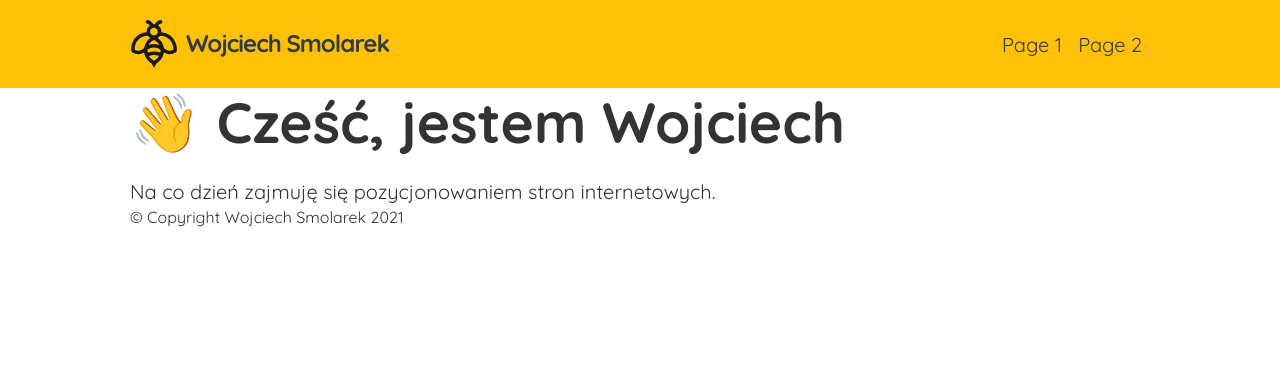
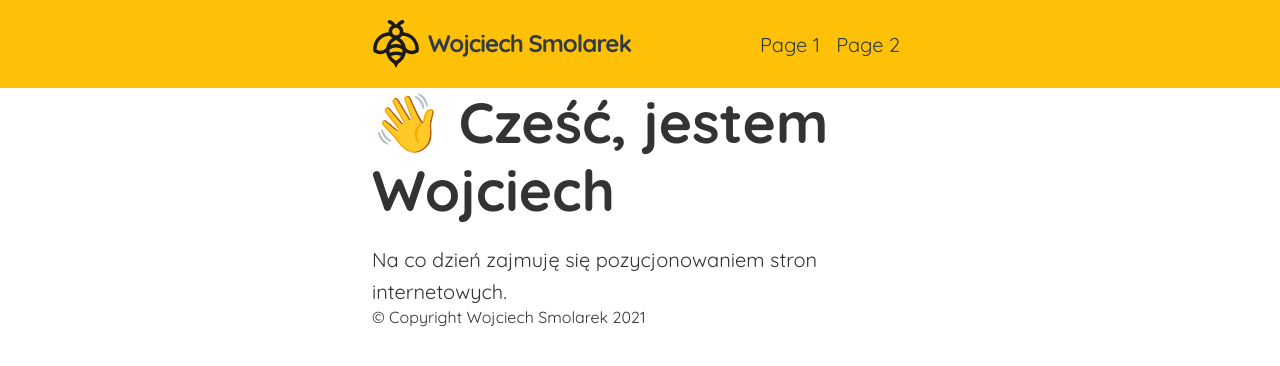
Before and after one commit to wojciechsmolarek/secret.js, a Gatsby site: page / in a window 1280 px wide. Built offline with nearby package versions, Linux system fonts and the light colour scheme; Gatsby itself is replaced by a stand-in of ours.

Commit message:
basic changes

```diff
--- a/src/components/Header.js
+++ b/src/components/Header.js
@@ -2,7 +2,7 @@ import React from "react";
 import PropTypes from "prop-types";
 import { Link } from "gatsby";
 
-import { Nav, Icon } from ".";
+import { Nav, Icon, Hero } from ".";
 
 const Header = ({ title }) => {
 	return (
--- /dev/null
+++ b/src/components/Hero.js
@@ -0,0 +1,12 @@
+import React, { Component } from "react";
+
+const Hero = () => {
+	return (
+    <div className="container rhythm">
+      <h1>👋 Cześć, jestem Wojciech</h1>
+      <p>Na co dzień zajmuję się pozycjonowaniem stron.</p>
+    </div>
+	);
+};
+
+export default Hero;
--- a/src/components/index.js
+++ b/src/components/index.js
@@ -1,4 +1,5 @@
 export { default as Footer } from "./Footer";
 export { default as Header } from "./Header";
 export { default as Nav } from "./Nav";
+export { default as Hero } from "./Hero";
 export { default as Icon } from "./Icon";
--- a/src/pages/index.js
+++ b/src/pages/index.js
@@ -3,16 +3,19 @@ import { Layout, SEO } from "../layout";
 
 const IndexPage = () => (
 	<Layout>
+
 		<SEO
 			title="Home"
 			description="Cześć, mam na imię Wojciech i na co dzień zajmuję się pozycjonowaniem stron internetowych. Ciekawi Cię to co robię? ✅ Sprawdź koniecznie moją witrynę!"
 		/>
+
 		<section className="section-padding">
-			<div className="container rhythm">
+			<div class="container rhythm">
 				<h1>👋 Cześć, jestem Wojciech</h1>
 				<p>Na co dzień zajmuję się pozycjonowaniem stron internetowych.</p>
 			</div>
 		</section>
+
 	</Layout>
 );
 
--- a/src/styles/base/layout.css
+++ b/src/styles/base/layout.css
@@ -42,13 +42,13 @@ html {
 .container {
 	margin: 0 auto;
 	padding: 0 var(--rhythm-md);
-	max-width: 1060px;
+	max-width: 36rem;
 
 	@media (--lg) {
 		max-width: 62rem;
 	}
 
 	@media (--xl) {
-		max-width: 84rem;
+		max-width: 1060px;
 	}
 }
```
